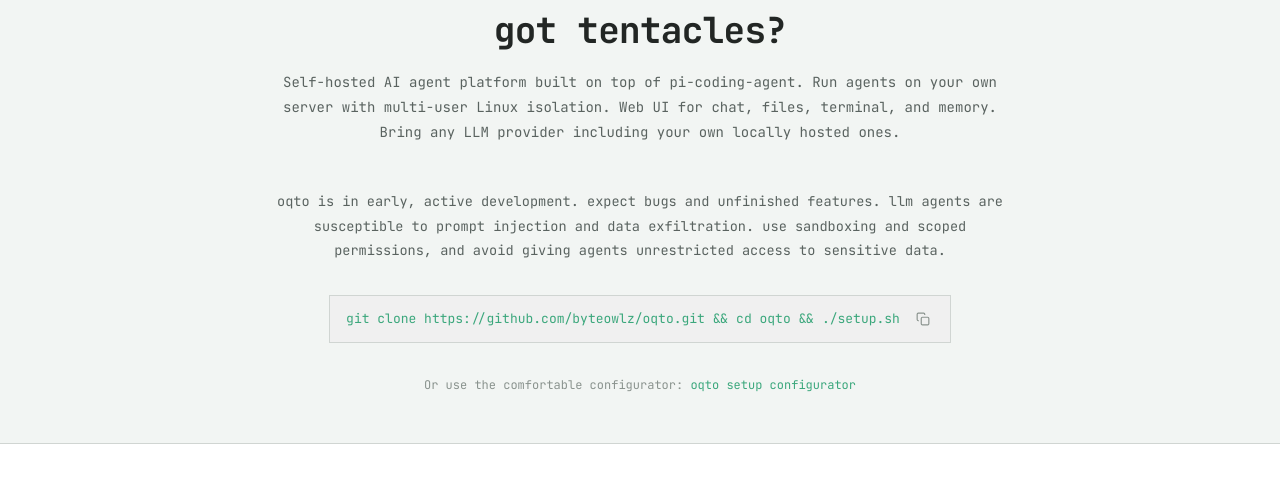
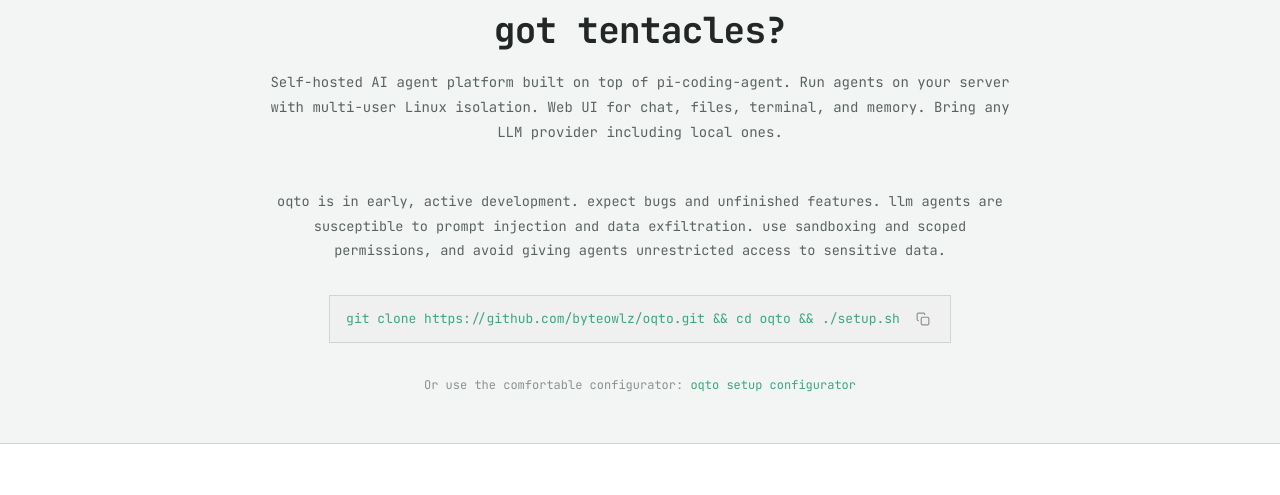
Before and after one commit to byteowlz/oqto-website, a website with bundled scripts: page public/index.html in a window 1280 px wide. Shown: the part 305-800 px from the top of the page. Built offline with nearby package versions, Linux system fonts and the light colour scheme.

Commit message:
fix: refine hero copy for LLM providers

```diff
--- a/public/index.html
+++ b/public/index.html
@@ -69,8 +69,8 @@
         <p class="hero__tagline">got tentacles?</p>
         <p class="hero__description">
           Self-hosted AI agent platform built on top of pi-coding-agent. Run agents on your
-          own server with multi-user Linux isolation. Web UI for chat, files, terminal,
-          and memory. Bring any LLM provider including your own locally hosted ones.
+          server with multi-user Linux isolation. Web UI for chat, files, terminal,
+          and memory. Bring any LLM provider including local ones.
         </p>
         <p class="hero__description" style="margin-top:0.75rem;font-size:0.85rem;color:var(--fg-muted)">
           oqto is in early, active development. expect bugs and unfinished features. llm agents
```
